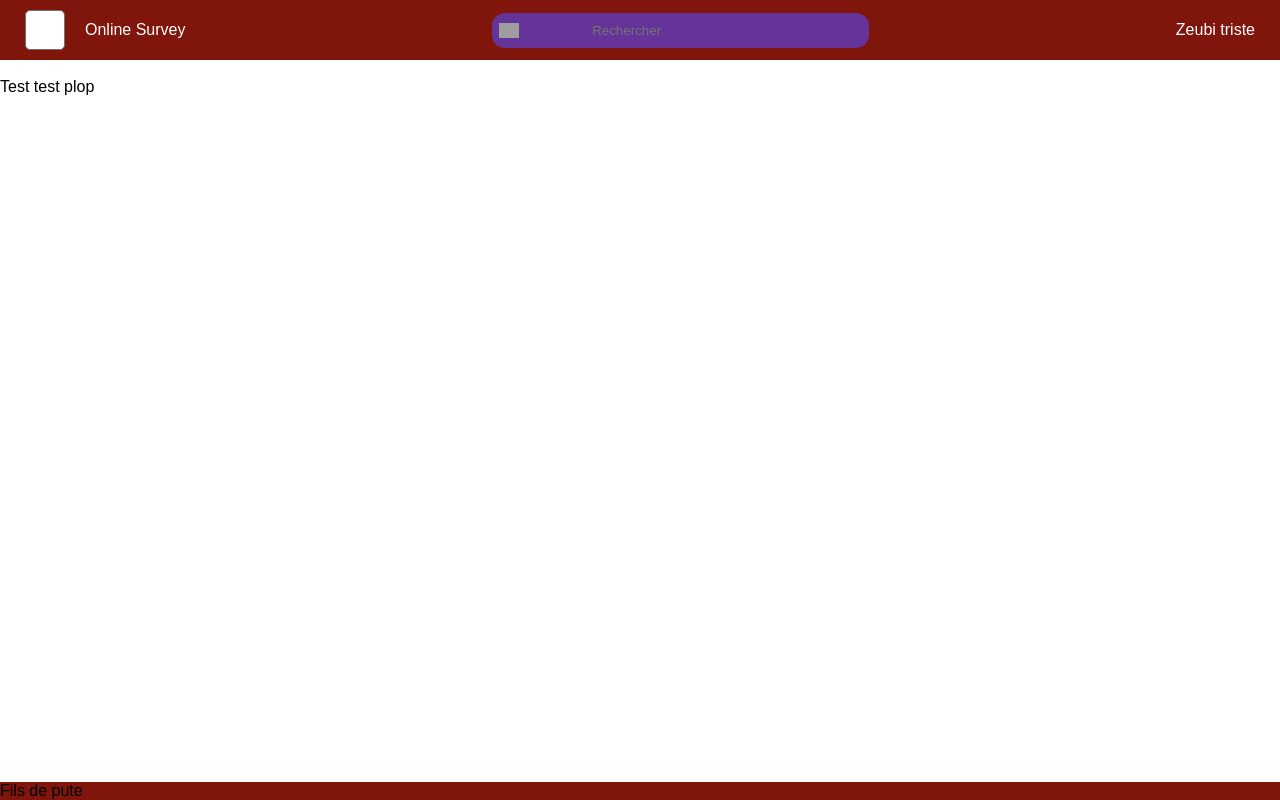
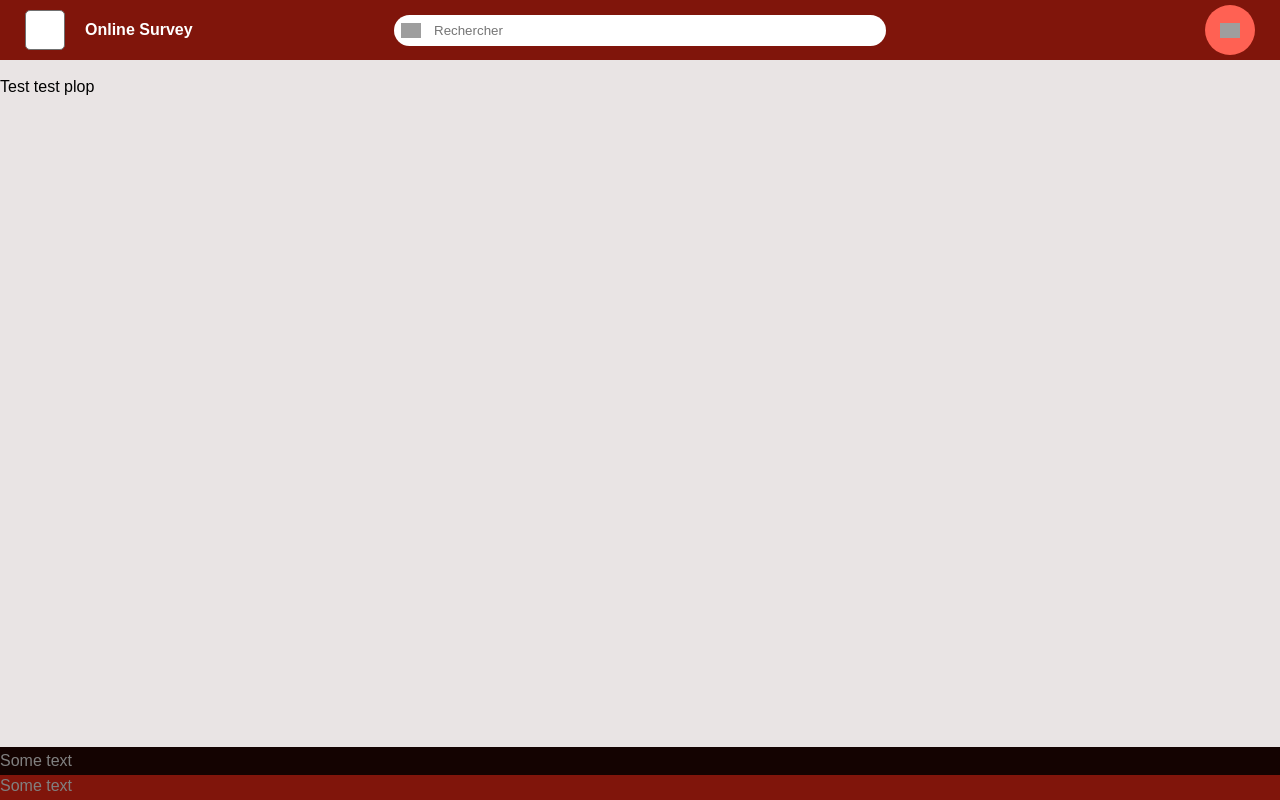
Before and after one commit to ZealyMax/2PROJ-Nantes-ASC2, a PHP site: page /home.php in a window 1280 px wide. Run offline with PHP 8.4, Linux system fonts and the light colour scheme; grey boxes are pictures that could not be loaded.

Commit message:
Home page avancement

```diff
--- a/Développement/home.php
+++ b/Développement/home.php
@@ -6,23 +6,20 @@
         <title>Home</title>
     </head>
     <body>
+        <div class=Main>
             <div class=Header>
                 <div class=contentHead>
                     <div class=Logo>
                         <div id=rectangle></div>
-                    <p class=txt>Online Survey</p>
+                        <p class=txt><b>Online Survey</b></p>
                     </div>
 
                     <div class=Recherche>
-                    <div class=rechBox>
                             <input class=Search name="search" type="text" placeholder="Rechercher">
-                    </div>
                     </div>
 
                     <div class=User>
-                    <div>
-                        Zeubi triste
-                    </div>
+                        <div></div>
                     </div>
                 </div>
 
@@ -30,11 +27,14 @@
 
             <div class=Content>
                 <br>Test test plop <br>
-
             </div>
 
             <div class=Footer>
-            Fils de pute
+                <div class=Footer_1>
+                    Some text
+                </div>
+                <div class=Footer_2>Some text</div>
+            </div>
         </div>
     </body>
     <script src="https://code.jquery.com/jquery-3.4.1.min.js"
--- a/Développement/style.css
+++ b/Développement/style.css
@@ -3,11 +3,17 @@ body, html {
 	font-family: Arial, Helvetica, sans-serif;
 	min-width: 300px;
 	min-height: 550px;
+	background-color: #E9E4E4;
 }
 
 * {
 	box-sizing: border-box;
 }
+
+.Main {
+}
+
+
 
 /*Style du Header*/
 .Header {
@@ -23,13 +29,14 @@ body, html {
 	margin:5px 25px;
 	color: white;
 	display: flex;
-	justify-content:space-between;
+	/*justify-content:space-between;*/
 }
 
 .Logo {
 	display: flex;
-	justify-content:left;
+	justify-content:flex-start;
 	align-items:center;
+	width:25%;
 }
 
 .txt{
@@ -37,25 +44,44 @@ body, html {
 }
 
 .Recherche {
-	display:flex;
-	justify-content:center;
-	align-items:center;
+	display: flex;
+	justify-content: center;
+	align-items: center;
+	width: 100%;
 }
 
 .Search {
-	background: url("../Design/icons/usr/icon_User@2x.png") no-repeat scroll 7px 7px;
+	background: url("../Design/icons/search/icon_Search@2x.png") no-repeat scroll 7px 7px;
 	background-size: 20px;
 	background-position-y: center;
-	padding: 10px 100px;
-	background-color: rebeccapurple;
+	width:60%;
+	padding: 8px 20px 8px 40px;
+	background-color: white;
 	border: none;
-	border-radius: 13px;
+	border-radius: 20px;
+}
+
+.Search:focus{
+	outline: none;
 }
 
 .User {
 	display: flex;
-	justify-content: right;
+	justify-content: flex-end;
 	align-items: center;
+	width: 25%;
+}
+
+.User div {
+	background-image: url("../Design/icons/usr/icon_User@2x.png");
+	background-position: 50% 50%;
+	background-repeat:no-repeat;
+	background-color: #FF6153;
+	background-size: contain;
+	background-size : 20px;
+	border-radius: 50px;
+	height: 50px;
+	width: 50px;
 }
 
 .Logo #rectangle {
@@ -85,12 +111,30 @@ body, html {
 
 
 /*Style du footer*/
-.Footer {
+
+.Footer{
+	color:gray;
+}
+
+
+.Footer_1 {
 	bottom: 0;
 	margin: 0;
+	padding: 5px 0;
 	width: 100%;
 	position: absolute;
 	/*position: relative;*/
 	background-color: #80150B;
 	z-index: 100;
 }
+
+.Footer_2 {
+	bottom: 25px;
+	margin: 0;
+	padding: 5px 0;
+	width: 100%;
+	position: absolute;
+	/*position: relative;*/
+	background-color: #140301;
+	z-index: 100;
+}
```
Also changed, not shown: Design/SVG/icon_Search.svg (added), Design/icons/search/icon_Search@1x.png (added), Design/icons/search/icon_Search@2x.png (added), Design/icons/search/icon_Search@3x.png (added), Design/icons/search/icon_Search@4x.png (added). Lines whose indentation alone changed are shown as unchanged.
